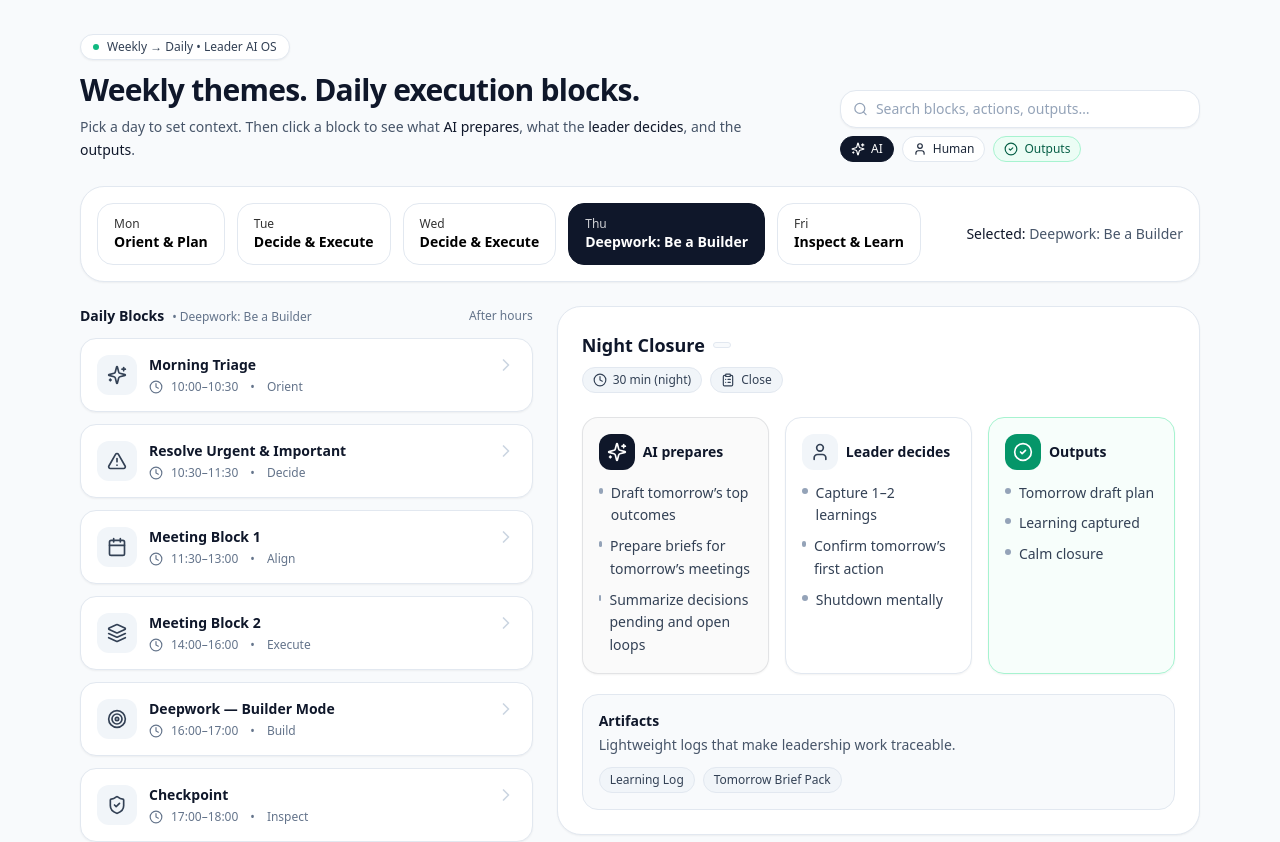
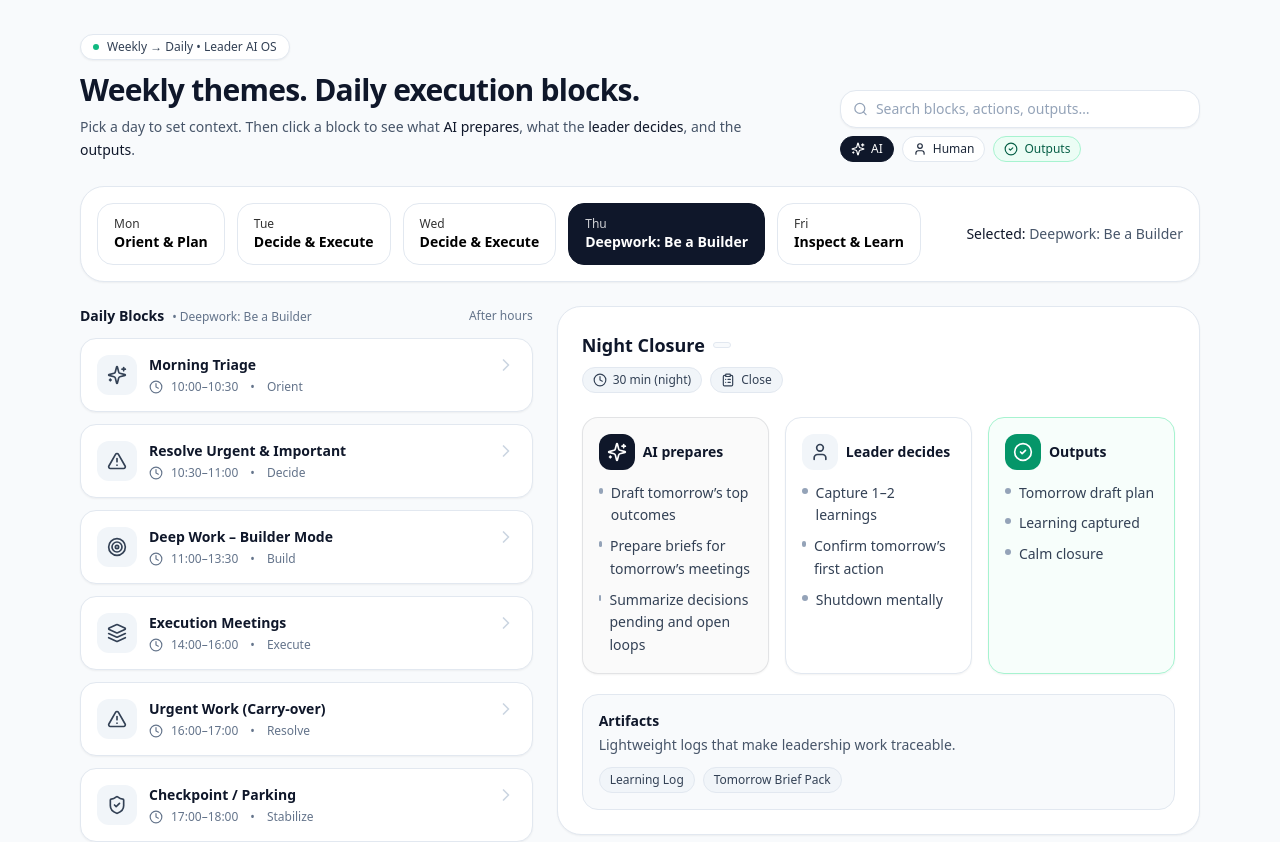
Before and after one commit to shijujk/LeaderAIOS-Weekly, a React (Vite) app: page / in a window 1280 px wide. Shown: the top 842 px of the page. Built offline with nearby package versions, Linux system fonts and the light colour scheme.

Commit message:
Update App.jsx

```diff
--- a/src/App.jsx
+++ b/src/App.jsx
@@ -17,7 +17,6 @@ import {
 } from "lucide-react";
 
 const cn = (...classes) => classes.filter(Boolean).join(" ");
-
 const TIMEZONE = "Asia/Kolkata";
 
 /** WEEKLY MODEL (Horizontal Bar) */
@@ -29,8 +28,8 @@ const WEEK = [
   { id: "fri", label: "Fri", theme: "Inspect & Learn" }
 ];
 
-/** DAILY MODEL (Vertical Blocks) */
-const BLOCKS = [
+/** BASE DAILY MODEL (non-Thursday) */
+const BASE_BLOCKS = [
   {
     id: "orient",
     title: "Morning Triage",
@@ -76,7 +75,7 @@ const BLOCKS = [
     intent: "Align",
     icon: Calendar,
     ai: [
-      "Auto-generate meeting brief (purpose, agenda, decisions expected)",
+      "Auto-generate meeting briefs (purpose, agenda, decisions expected)",
       "Summarize relevant metrics/threads",
       "Capture notes → decisions, actions, risks"
     ],
@@ -90,28 +89,58 @@ const BLOCKS = [
   },
   {
     id: "meetings2",
-    title: "Meeting Block 2",
+    title: "Execution Meetings",
     time: "14:00–16:00",
     intent: "Execute",
     icon: Layers,
-    ai: [
-      "Detect dependency conflicts & slippage signals",
-      "Suggest key questions and agenda cuts",
-      "Draft follow-ups for owners"
-    ],
-    human: [
-      "Bias toward unblock/decide rather than status",
-      "Resolve conflicts and dependencies",
-      "Kill low-value discussions"
-    ],
-    outputs: ["Dependencies unblocked", "Course corrections agreed", "Execution momentum"],
-    artifacts: ["Dependency Map (lightweight)", "Risk Register"]
+    meetingTypes: ["Planning", "Review", "Escalation"],
+    meetingPlaybooks: {
+      Planning: {
+        ai: [
+          "Draft plan options (scope, sequencing, tradeoffs)",
+          "Dependency map (lightweight) + critical path",
+          "Risks and mitigations with owners"
+        ],
+        human: [
+          "Commit scope, sequencing, and owners",
+          "Kill/merge low ROI work",
+          "Lock milestones and review cadence"
+        ],
+        outputs: ["Plan + milestones", "Owners + dates", "Risks + mitigations"]
+      },
+      Review: {
+        ai: [
+          "Delta since last review (what changed)",
+          "Top risks + top quality signals",
+          "Asks needed to stay on track"
+        ],
+        human: [
+          "Course-correct (scope, people, sequencing)",
+          "Escalate dependencies if needed",
+          "Lock next actions with owners"
+        ],
+        outputs: ["Updated actions", "Updated risk view", "Clear asks"]
+      },
+      Escalation: {
+        ai: [
+          "One-page context: problem, evidence, impact",
+          "Options + tradeoffs + recommended path",
+          "Stakeholder map + draft escalation message"
+        ],
+        human: [
+          "Decide or route to decision owner",
+          "Set deadline + follow-up mechanism",
+          "Communicate the ask crisply"
+        ],
+        outputs: ["Decision + owner", "Committed actions", "Escalation resolved or time-boxed"]
+      }
+    }
   },
   {
-    id: "future",
-    title: "Important, Not Urgent",
+    id: "strategic",
+    title: "Strategic Work (Important, Not Urgent)",
     time: "16:00–17:00",
-    intent: "Build",
+    intent: "Strategic",
     icon: Target,
     ai: [
       "Recap context to reduce re-loading",
@@ -120,26 +149,30 @@ const BLOCKS = [
     ],
     human: [
       "Focus on one strategic theme",
-      "Produce one tangible artifact",
-      "Optional: one talent/coaching touch"
+      "Produce one tangible artifact (note, decision framing, framework)",
+      "Optional: one high-leverage people action"
     ],
-    outputs: ["One artifact produced", "Strategic clarity increment", "Future work protected"],
+    outputs: ["One strategic artifact", "Clarity increment", "Future work protected"],
     artifacts: ["Strategy Notes", "Architecture/Program Artifacts"]
   },
   {
-    id: "inspect",
-    title: "Checkpoint",
+    id: "parking",
+    title: "Checkpoint / Parking",
     time: "17:00–18:00",
-    intent: "Inspect",
+    intent: "Stabilize",
     icon: ShieldCheck,
     ai: [
-      "Compare intent vs reality (outcomes, commitments, signals)",
-      "Flag new risks/quality signals",
-      "Suggest minimal interventions"
+      "Surface unplanned work that landed today",
+      "Suggest what to park vs handle now",
+      "Draft follow-ups to close loops"
     ],
-    human: ["Decide: intervene / defer / escalate", "Update commitments", "Protect tomorrow’s plan"],
-    outputs: ["1–2 course corrections", "Updated risk/commitment view", "Fewer surprises tomorrow"],
-    artifacts: ["Daily Summary", "Updated Commitment Log"]
+    human: [
+      "Handle truly urgent unplanned items",
+      "Park the rest explicitly (owner + when)",
+      "Convert open loops into commitments"
+    ],
+    outputs: ["Unplanned work contained", "Open loops closed or parked", "Tomorrow protected"],
+    artifacts: ["Parking Lot", "Updated Commitment Log"]
   },
   {
     id: "close",
@@ -179,7 +212,6 @@ function minutesInTz(date, timeZone) {
 }
 
 function parseRangeToMinutes(rangeText) {
-  // expects "HH:MM–HH:MM" with an en dash
   const m = rangeText.match(/(\d{1,2}):(\d{2})\s*–\s*(\d{1,2}):(\d{2})/);
   if (!m) return null;
   const start = Number(m[1]) * 60 + Number(m[2]);
@@ -202,7 +234,69 @@ function pickCurrentOrNextBlock(blocks, nowMin) {
   return { mode: "after", id: night?.id || timed[timed.length - 1]?.b.id };
 }
 
-/** ---------- UI ---------- */
+/** ---------- Thursday overrides ---------- */
+function applyThursdayOverrides(blocks) {
+  // Remove Meeting Block 1 on Thursday
+  const base = blocks.filter((b) => b.id !== "meetings1");
+
+  // Override times + insert deepwork + swap 16:00 slot to urgent carry-over
+  return base
+    .map((b) => {
+      if (b.id === "orient") return { ...b, time: "10:00–10:30" };
+      if (b.id === "resolve") return { ...b, time: "10:30–11:00" };
+      if (b.id === "strategic") {
+        return {
+          ...b,
+          id: "urgent_late",
+          title: "Urgent Work (Carry-over)",
+          time: "16:00–17:00",
+          intent: "Resolve",
+          icon: AlertTriangle,
+          ai: [
+            "Summarize what landed unplanned today",
+            "Suggest fast triage: handle vs park",
+            "Draft stakeholder updates"
+          ],
+          human: [
+            "Handle critical escalations",
+            "Delegate with owners + deadlines",
+            "Close loops created by meetings"
+          ],
+          outputs: ["Urgent items contained", "Escalations resolved", "Clear follow-ups"],
+          artifacts: ["Urgent Queue", "Commitment Log"]
+        };
+      }
+      return b;
+    })
+    .reduce((acc, b) => {
+      acc.push(b);
+      // Insert deepwork after resolve block
+      if (b.id === "resolve") {
+        acc.push({
+          id: "deepwork",
+          title: "Deep Work – Builder Mode",
+          time: "11:00–13:30",
+          intent: "Build",
+          icon: Target,
+          ai: [
+            "Act as thought partner (structure, synthesis, challenge)",
+            "Generate first drafts (doc, framework, analysis, narrative)",
+            "Offer alternatives and risks to strengthen thinking"
+          ],
+          human: [
+            "Work on one meaningful artifact (strategy, design, prototype, narrative)",
+            "Time-box decisions and avoid context switching",
+            "Finish with a shareable output"
+          ],
+          outputs: ["One tangible artifact", "Clarity + decision quality improvement"],
+          artifacts: ["Deepwork Artifact", "Notes / Drafts"]
+        });
+      }
+      return acc;
+    }, []);
+}
+
+/** ---------- UI components ---------- */
 function Pill({ children, tone = "neutral" }) {
   const tones = {
     neutral: "bg-slate-100 text-slate-700 border-slate-200",
@@ -316,8 +410,9 @@ function List({ items }) {
 export default function LeaderDayOSInteractive() {
   // Auto-select today (IST)
   const [selectedDay, setSelectedDay] = useState(() => getWeekdayId(new Date(), TIMEZONE));
-  const [activeId, setActiveId] = useState(BLOCKS[0].id);
+  const [activeId, setActiveId] = useState(BASE_BLOCKS[0].id);
   const [query, setQuery] = useState("");
+  const [meetingType, setMeetingType] = useState("Planning");
 
   // Tick once per minute (for NOW/NEXT highlighting)
   const [now, setNow] = useState(new Date());
@@ -331,10 +426,9 @@ export default function LeaderDayOSInteractive() {
     setSelectedDay(getWeekdayId(now, TIMEZONE));
   }, [now]);
 
-  // Optional: Thursday “Builder Mode” label tweak (no schedule changes)
   const blocksBaseForDay = useMemo(() => {
-    if (selectedDay !== "thu") return BLOCKS;
-    return BLOCKS.map((b) => (b.id === "future" ? { ...b, title: "Deepwork — Builder Mode" } : b));
+    const dayBlocks = selectedDay === "thu" ? applyThursdayOverrides(BASE_BLOCKS) : BASE_BLOCKS;
+    return dayBlocks;
   }, [selectedDay]);
 
   // Search filters the *current* day’s blocks
@@ -343,17 +437,25 @@ export default function LeaderDayOSInteractive() {
     if (!q) return blocksBaseForDay;
 
     return blocksBaseForDay.filter((b) => {
+      const playbookText = b.meetingPlaybooks
+        ? Object.values(b.meetingPlaybooks)
+            .flatMap((pb) => [...(pb.ai || []), ...(pb.human || []), ...(pb.outputs || [])])
+            .join(" ")
+        : "";
+
       const hay = [
         b.title,
         b.time,
         b.intent,
-        ...b.ai,
-        ...b.human,
-        ...b.outputs,
-        ...(b.artifacts || [])
+        ...(b.ai || []),
+        ...(b.human || []),
+        ...(b.outputs || []),
+        ...(b.artifacts || []),
+        playbookText
       ]
         .join(" ")
         .toLowerCase();
+
       return hay.includes(q);
     });
   }, [query, blocksBaseForDay]);
@@ -369,6 +471,12 @@ export default function LeaderDayOSInteractive() {
     }
   }, [filtered, activeId]);
 
+  // Reset to first block when switching day (clean UX)
+  useEffect(() => {
+    setActiveId(blocksBaseForDay[0].id);
+    setMeetingType("Planning");
+  }, [selectedDay, blocksBaseForDay]);
+
   // Auto-highlight current or next block (based on IST time) — but only when NOT searching
   const focus = useMemo(() => {
     const nowMin = minutesInTz(now, TIMEZONE);
@@ -382,6 +490,14 @@ export default function LeaderDayOSInteractive() {
   }, [focus?.id, selectedDay, query]);
 
   const selectedTheme = WEEK.find((x) => x.id === selectedDay);
+
+  // Meeting details (chips)
+  const meetingBlock = active?.meetingTypes ? active : null;
+  const meetingPb = meetingBlock?.meetingPlaybooks?.[meetingType];
+
+  const aiItems = meetingPb?.ai || active.ai || [];
+  const humanItems = meetingPb?.human || active.human || [];
+  const outItems = meetingPb?.outputs || active.outputs || [];
 
   return (
     <div className="min-h-screen bg-slate-50">
@@ -463,9 +579,7 @@ export default function LeaderDayOSInteractive() {
               <div className="text-sm font-semibold text-slate-900">
                 Daily Blocks
                 {selectedTheme?.theme ? (
-                  <span className="ml-2 text-xs font-medium text-slate-500">
-                    • {selectedTheme.theme}
-                  </span>
+                  <span className="ml-2 text-xs font-medium text-slate-500">• {selectedTheme.theme}</span>
                 ) : null}
               </div>
               {!query.trim() ? (
@@ -525,6 +639,7 @@ export default function LeaderDayOSInteractive() {
                         </span>
                       ) : null}
                     </div>
+
                     <div className="mt-2 flex flex-wrap items-center gap-2 text-sm text-slate-600">
                       <Pill>
                         <Clock className="h-3.5 w-3.5" /> {active.time}
@@ -533,18 +648,38 @@ export default function LeaderDayOSInteractive() {
                         <ClipboardList className="h-3.5 w-3.5" /> {active.intent}
                       </Pill>
                     </div>
+
+                    {/* Meeting type chips (only for Execution Meetings) */}
+                    {meetingBlock ? (
+                      <div className="mt-4 flex flex-wrap gap-2">
+                        {meetingBlock.meetingTypes.map((t) => (
+                          <button
+                            key={t}
+                            onClick={() => setMeetingType(t)}
+                            className={cn(
+                              "rounded-full border px-3 py-1 text-xs font-semibold transition",
+                              meetingType === t
+                                ? "border-slate-900 bg-slate-900 text-white"
+                                : "border-slate-200 bg-white hover:border-slate-300"
+                            )}
+                          >
+                            {t}
+                          </button>
+                        ))}
+                      </div>
+                    ) : null}
                   </div>
                 </div>
 
                 <div className="mt-6 grid gap-4 md:grid-cols-3">
                   <SectionCard title="AI prepares" icon={Sparkles} tone="ai">
-                    <List items={active.ai} />
+                    <List items={aiItems} />
                   </SectionCard>
                   <SectionCard title="Leader decides" icon={User}>
-                    <List items={active.human} />
+                    <List items={humanItems} />
                   </SectionCard>
                   <SectionCard title="Outputs" icon={CheckCircle2} tone="out">
-                    <List items={active.outputs} />
+                    <List items={outItems} />
                   </SectionCard>
                 </div>
 
```
